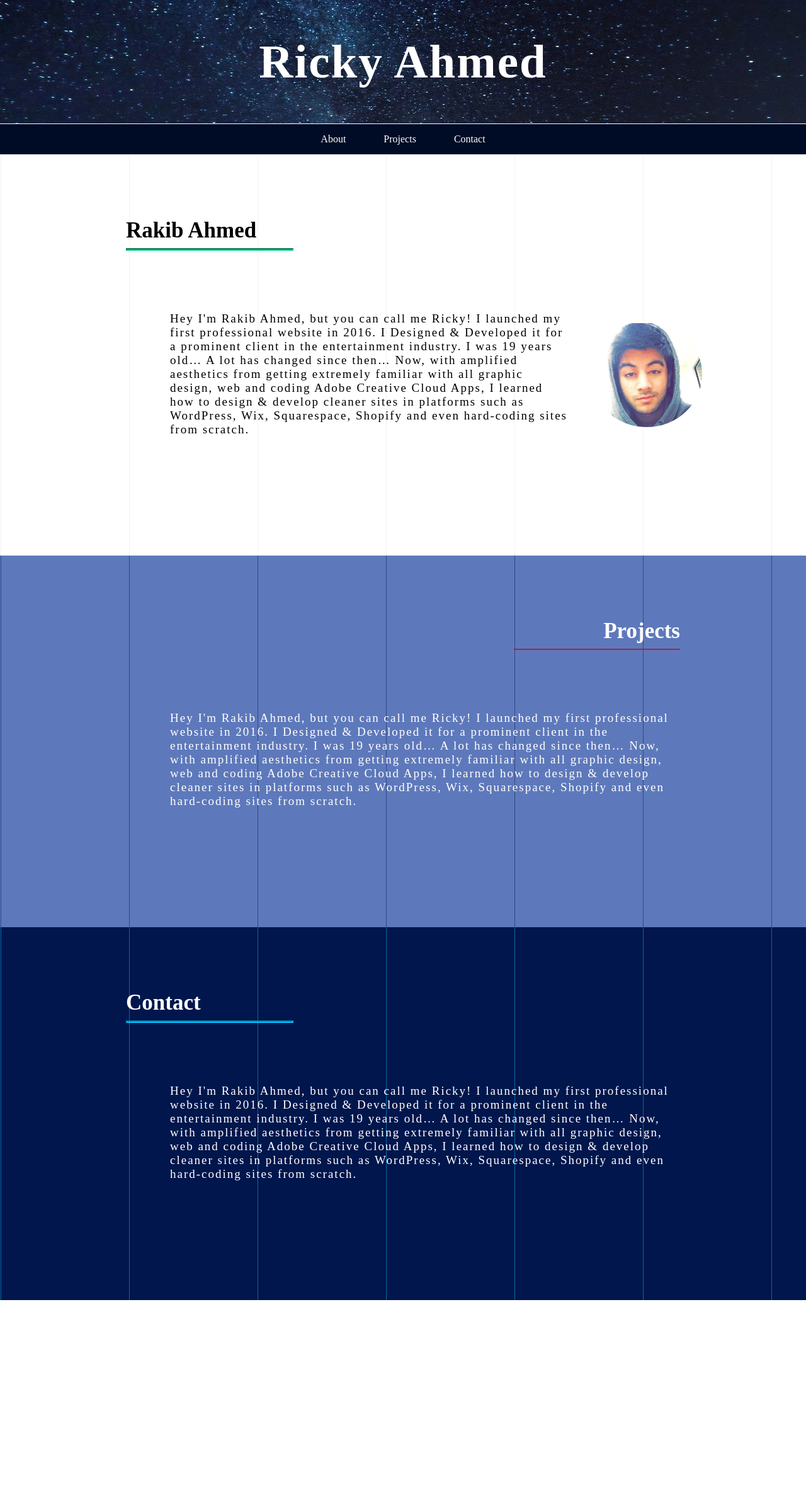
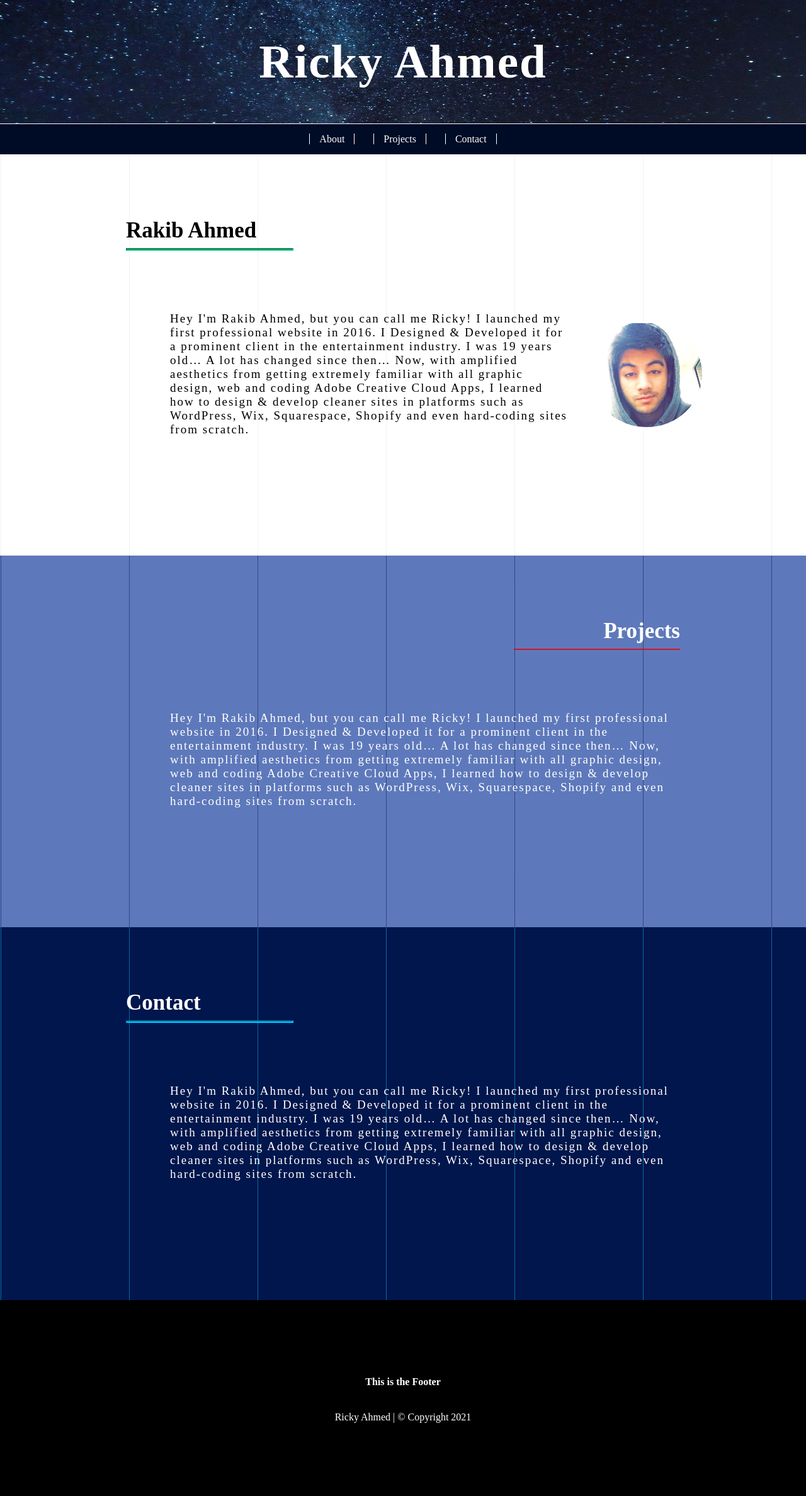
Before and after one commit to strawhat19/Portfolio, a PHP site: page / in a window 1280 px wide. Shown: the whole page at 63% size. Before the commit the page ends 2064 px from the top, so only its background shows below. Run offline with PHP 8.4, Linux system fonts and the light colour scheme; some libraries are stand-ins or nearby versions.

Commit message:
Added more styling to links, Added footer and Added logic.js

```diff
--- a/assets/style.css
+++ b/assets/style.css
@@ -22,7 +22,7 @@ body {
     width: 100vw;
     overflow-x: hidden;
     margin: 0 auto;
-
+   box-sizing: border-box;
 }
 
 /* Header Styling */
@@ -32,7 +32,7 @@ body {
     font-size: 75px;
     padding: 55px;
     margin: 0;
-    background: url(/assets/Images/Ocean-Stars.jpg);
+    background: url(./assets/Images/Ocean-Stars.jpg);
     background-position: 50% 0%;
     background-attachment: fixed;
     position: sticky;
@@ -66,19 +66,87 @@ nav ul {
     margin: 0 15px;
     text-decoration: none;
     color: #fff;
-    transition: 300ms ease-in-out;
+    transition: 150ms ease-in-out;
+    border-right: 1px solid #fff;
+    border-left: 1px solid #fff;
 }
 
-.nav-link a:hover {
-    /* color: #ff172d; */
-    color: #00cc80;
-    transition: 300ms ease-in-out;
+.about a:hover {
+    color: #fff;
+    background: var(--main-green);
+    transition: 150ms ease-in-out;
+    padding: 15px;
+
 }
 
-.nav-link a:active {
-    /* color: #ff172d; */
-    color: #00c2ff;
-    transition: 300ms ease-in-out;
+.about.active a {
+    color: #fff;
+    background: var(--main-green);
+    transition: 150ms ease-in-out;
+    padding: 15px;
+
+}
+
+.about.active a:hover {
+    color: var(--main-green);
+    background: #fff;
+    transition: 150ms ease-in-out;
+    padding: 15px;
+
+}
+
+.projects a:hover {
+    color: #fff;
+    background: var(--main-red);
+    transition: 150ms ease-in-out;
+    padding: 15px;
+    border-right: 1px solid #fff;
+    border-left: 1px solid #fff;
+}
+
+.projects.active a {
+    color: #fff;
+    background: var(--main-red);
+    transition: 150ms ease-in-out;
+    padding: 15px;
+    border-right: 1px solid #fff;
+    border-left: 1px solid #fff;
+}
+
+.projects.active a:hover {
+    color: var(--main-red);
+    background: #fff;
+    transition: 150ms ease-in-out;
+    padding: 15px;
+    border-right: 1px solid #fff;
+    border-left: 1px solid #fff;
+}
+
+.contact a:hover {
+    color: #fff;
+    background: var(--main-blue);
+    transition: 150ms ease-in-out;
+    padding: 15px;
+    border-right: 1px solid #fff;
+    border-left: 1px solid #fff;
+}
+
+.contact.active a {
+    color: #fff;
+    background: var(--main-blue);
+    transition: 150ms ease-in-out;
+    padding: 15px;
+    border-right: 1px solid #fff;
+    border-left: 1px solid #fff;
+}
+
+.contact.active a:hover {
+    color: var(--main-blue);
+    background: #fff;
+    transition: 150ms ease-in-out;
+    padding: 15px;
+    border-right: 1px solid #fff;
+    border-left: 1px solid #fff;
 }
 
 main {
@@ -190,3 +258,11 @@ hr {
     background: var(--main-blue);
     border-color: var(--main-blue);
 }
+
+footer {
+    padding: 100px 300px;
+    display: flex;
+    flex-direction: column;
+    place-items: center;
+    background: black;
+}
--- a/index.html
+++ b/index.html
@@ -4,7 +4,7 @@
     <meta charset="UTF-8">
     <meta http-equiv="X-UA-Compatible" content="IE=edge">
     <meta name="viewport" content="width=device-width, initial-scale=1.0">
-    <link rel="stylesheet" href="assets/style.css">
+    <link rel="stylesheet" href="./assets/style.css">
     <link rel="icon" href="https://piratechs.com/wp-content/uploads/2019/05/Icon.svg" type="image/x-icon">
     <title>Ricky Ahmed | Official Portfolio</title>
     <!-- Welcome to my Portfolio Website! -->
@@ -19,17 +19,17 @@
 </header>
 
 <!-- This is the Navigation -->
-<nav class="nav-menu">
+<nav class="nav-menu" id="navigation">
     <ul>
-<li class="nav-link"><a href="#about">About</a></li>
-<li class="nav-link"><a href="#projects">Projects</a></li>
-<li class="nav-link"><a href="#contact">Contact</a></li>
+<li class="nav-link about"><a href="#about">About</a></li>
+<li class="nav-link projects"><a href="#projects">Projects</a></li>
+<li class="nav-link contact"><a href="#contact">Contact</a></li>
 </ul>
 </nav>
 
 <main class="page-content">
 
-<section class="about" id="about">
+<section class="about section" id="about">
 
 <div class="header">
     <h3 style="margin: 0; padding: 0; font-size: 35px;">Rakib Ahmed</h3>
@@ -42,7 +42,7 @@
 
     <p>Hey I'm Rakib Ahmed, but you can call me Ricky! I launched my first professional website in 2016. I Designed & Developed it for a prominent client in the entertainment industry. I was 19 years old… A lot has changed since then… Now, with amplified aesthetics from getting extremely familiar with all graphic design, web and coding Adobe Creative Cloud Apps,  I learned how to design & develop cleaner sites in platforms such as WordPress, Wix, Squarespace, Shopify and even hard-coding sites from scratch.</p>
 
-    <img src="assets/Images/Ricky.jpg">
+    <img src="./assets/Images/Ricky.jpg">
 
 
 
@@ -51,7 +51,7 @@
 
 </section>
 
-<section class="projects" id="projects">
+<section class="projects section" id="projects">
 
 <div class="header">
     <h3 style="margin: 0; padding: 0; color: #ffffff; font-size: 35px;">Projects</h3>
@@ -66,7 +66,7 @@
 
 </section>
 
-<section class="contact" id="contact">
+<section class="contact section" id="contact">
 
     <div class="header">
     <h3 style="margin: 0; padding: 0; font-size: 35px;">Contact</h3>
@@ -78,15 +78,20 @@
     <p>Hey I'm Rakib Ahmed, but you can call me Ricky! I launched my first professional website in 2016. I Designed & Developed it for a prominent client in the entertainment industry. I was 19 years old… A lot has changed since then… Now, with amplified aesthetics from getting extremely familiar with all graphic design, web and coding Adobe Creative Cloud Apps,  I learned how to design & develop cleaner sites in platforms such as WordPress, Wix, Squarespace, Shopify and even hard-coding sites from scratch.</p>
 </div>
 
-
 </section>
-
-
 
 </main>
 
+<footer class="footer" id="footer">
+<h4 class="footer-text">This is the Footer</h4>
+<p class="copyright-info">Ricky Ahmed | © Copyright 2021</p>
+</footer>
+
+</body>
+
+<script src="jquery-3.5.1.min.js"></script>
+
+<script src="logic.js"></script>
 
 
-
-</body>
 </html>
--- /dev/null
+++ b/logic.js
@@ -0,0 +1,21 @@
+const sections = document.querySelectorAll('section');
+const navLi = document.querySelectorAll('nav ul li');
+
+window.addEventListener('scroll', ()=> {
+    let current = '';
+
+    sections.forEach( section => {
+const sectionTop = section.offsetTop;
+const sectionHeight = section.clientHeight;
+if(pageYOffset >= (sectionTop - sectionHeight / 3)) {
+    current = section.getAttribute('id');
+}
+    })
+
+    navLi.forEach( li => {
+        li.classList.remove('active');
+if(li.classList.contains(current)){
+    li.classList.add('active');
+}
+    })
+})
```
